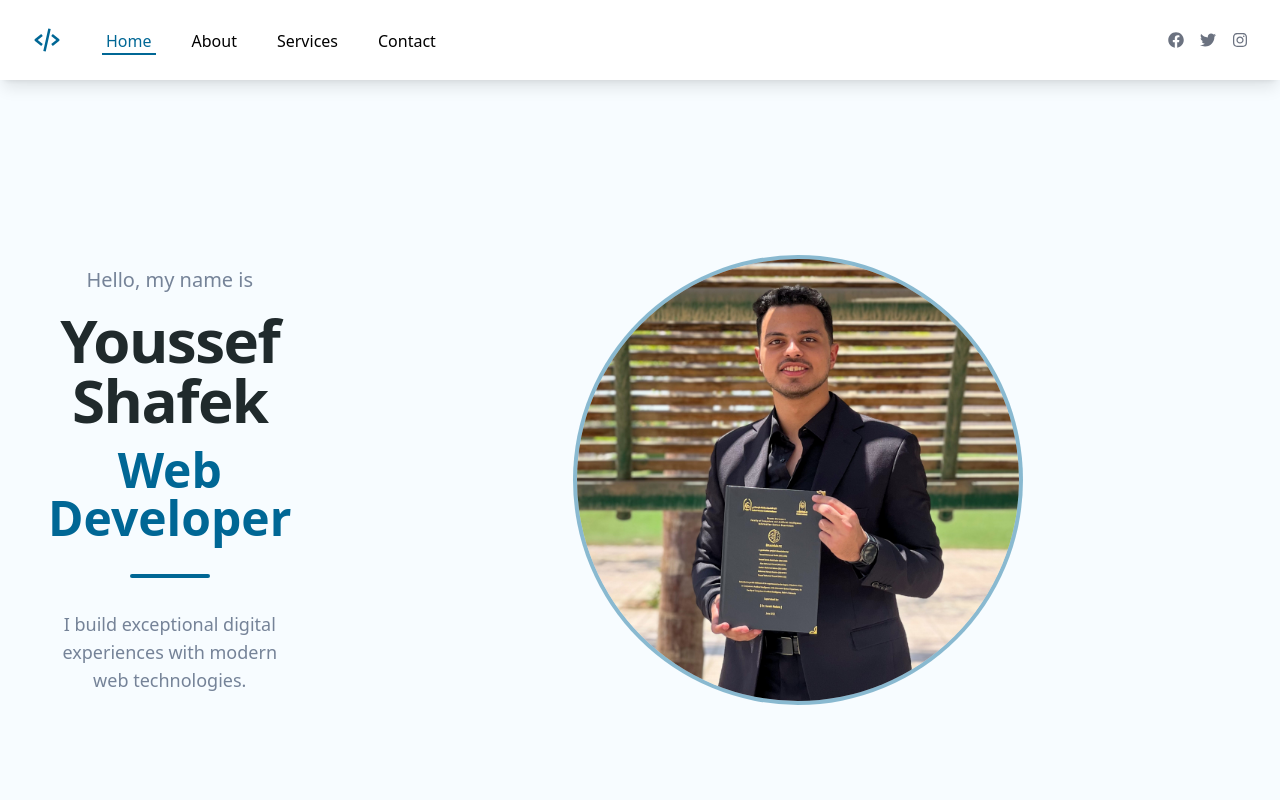
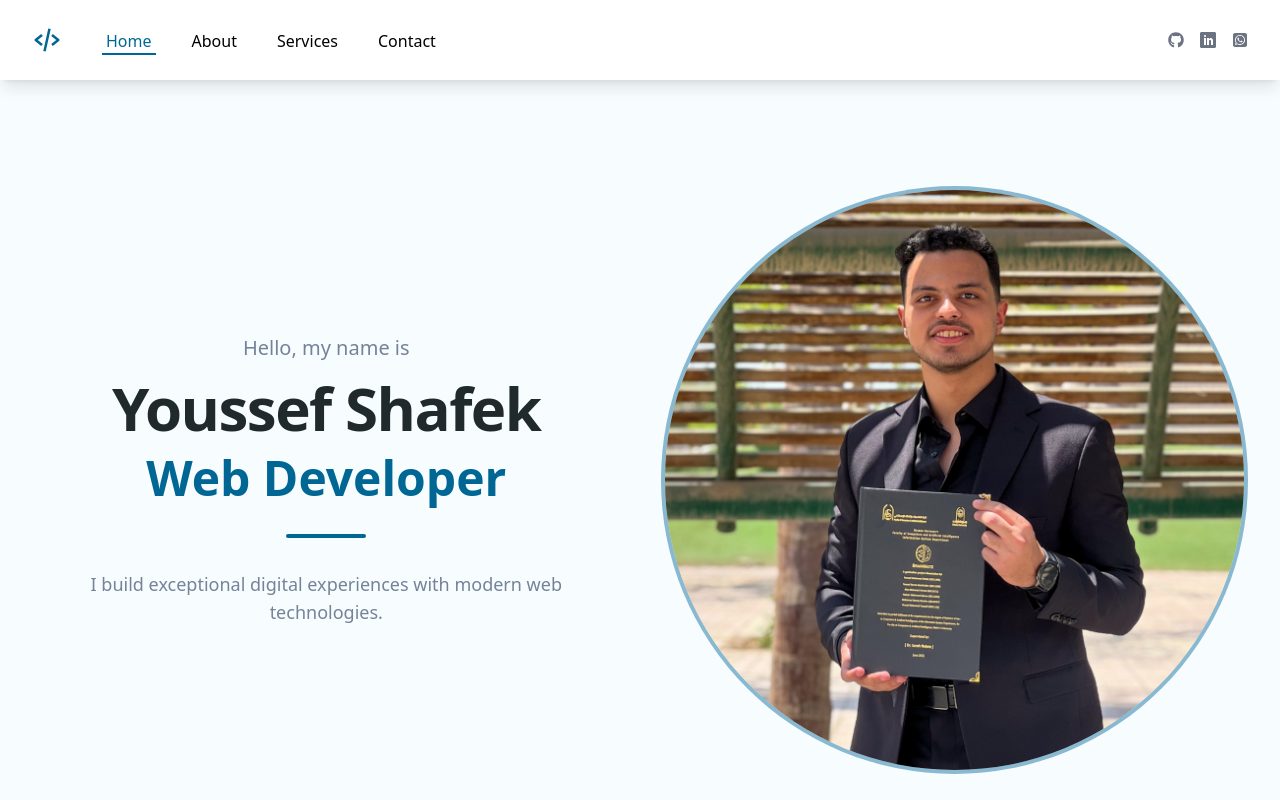
Before and after one commit to YoussefShafiq/my-portfolio, a React (Vite) app: page / in a window 1280 px wide. Shown: the top 800 px of the page. Built offline with nearby package versions, Linux system fonts and the light colour scheme.

Commit message:
social media updates

```diff
--- a/src/Layout/Navbar.jsx
+++ b/src/Layout/Navbar.jsx
@@ -1,9 +1,11 @@
 import React, { useState } from 'react';
 import { FiMenu, FiX } from 'react-icons/fi';
-import { FaFacebook, FaTwitter, FaInstagram } from 'react-icons/fa';
+import { FaFacebook, FaTwitter, FaInstagram, FaGithub } from 'react-icons/fa';
 import { motion, AnimatePresence } from 'framer-motion';
 import { NavLink } from 'react-router-dom';
 import { BiCodeAlt } from 'react-icons/bi';
+import { ImLinkedin } from 'react-icons/im';
+import { FaSquareWhatsapp } from 'react-icons/fa6';
 
 export default function Navbar() {
     const [isMenuOpen, setIsMenuOpen] = useState(false);
@@ -27,9 +29,9 @@ export default function Navbar() {
     ];
 
     const socialIcons = [
-        { icon: <FaFacebook />, path: '#' },
-        { icon: <FaTwitter />, path: '#' },
-        { icon: <FaInstagram />, path: '#' }
+        { icon: <FaGithub />, path: 'https://github.com/YoussefShafiq' },
+        { icon: <ImLinkedin />, path: 'https://www.linkedin.com/in/youssefshafek' },
+        { icon: <FaSquareWhatsapp />, path: 'https://wa.me/+201145528803' },
     ];
 
     // Animation variants
--- a/src/Pages/Home.jsx
+++ b/src/Pages/Home.jsx
@@ -24,7 +24,7 @@ export function Hero() {
     return (
         <section className='bg-customWhite'>
             <div className="flex flex-col lg:flex-row gap-10 items-center container justify-center min-h-screen ">
-                <div className=" flex flex-col items-center justify-center px-4 text-center">
+                <div className="w-full lg:w-1/2 flex flex-col items-center justify-center px-4 text-center">
                     <span
                         className="text-lg md:text-xl mb-4 text-customGray"
                         data-aos="fade-up"
@@ -63,8 +63,8 @@ export function Hero() {
                         I build exceptional digital experiences with modern web technologies.
                     </p>
                 </div>
-                <div className="inset-0 flex items-center justify-center">
-                    <div className="w-full lg:w-1/2 aspect-square rounded-full bg-customBlue/20 border-4 border-customBlue/30 flex items-center justify-center overflow-hidden">
+                <div className="w-full lg:w-1/2 inset-0 flex items-center justify-center">
+                    <div className="w-full  aspect-square rounded-full bg-customBlue/20 border-4 border-customBlue/30 flex items-center justify-center overflow-hidden">
                         <img src={profileImg} alt="Youssef Shafek" />
                     </div>
                 </div>
```
